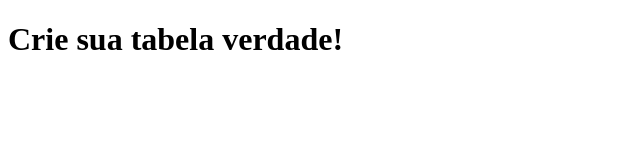
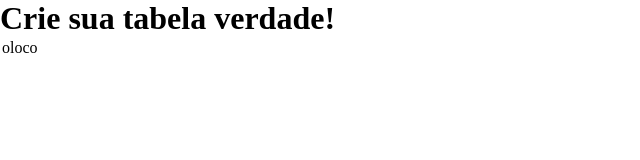
Before and after one commit to ManoelIvisson/Tabela-verdade-automatica, a plain HTML site: page index.html in a window 1280 px wide. Shown: the whole page, without its empty margins (0-640 px from the left). Drawn offline with Linux system fonts and the light colour scheme.

Commit message:
Criado o css

```diff
--- /dev/null
+++ b/estilo/style.css
@@ -0,0 +1,10 @@
+@charset "UTF-8";
+
+* {
+    margin: 0px;
+    padding: 0px;
+}
+
+th, tr {
+    border: 1px solid black;
+}
--- a/index.html
+++ b/index.html
@@ -4,14 +4,17 @@
     <meta charset="UTF-8">
     <meta http-equiv="X-UA-Compatible" content="IE=edge">
     <meta name="viewport" content="width=device-width, initial-scale=1.0">
+    <link rel="stylesheet" href="estilo/style.css">
     <title>Tabela verdade automática</title>
 </head>
 <body>
     <h1>Crie sua tabela verdade!</h1>
     <table>
-        <tbody>
+        <tbody id="ctabela">
 
         </tbody>
     </table>
+
+    <script src="script/cria_tabela.js"></script>
 </body>
 </html>
--- a/script/cria_tabela.js
+++ b/script/cria_tabela.js
@@ -0,0 +1,2 @@
+tabela = window.document.getElementById("ctabela")
+tabela.innerHTML += '<tr><td>oloco</td</tr>'
```
